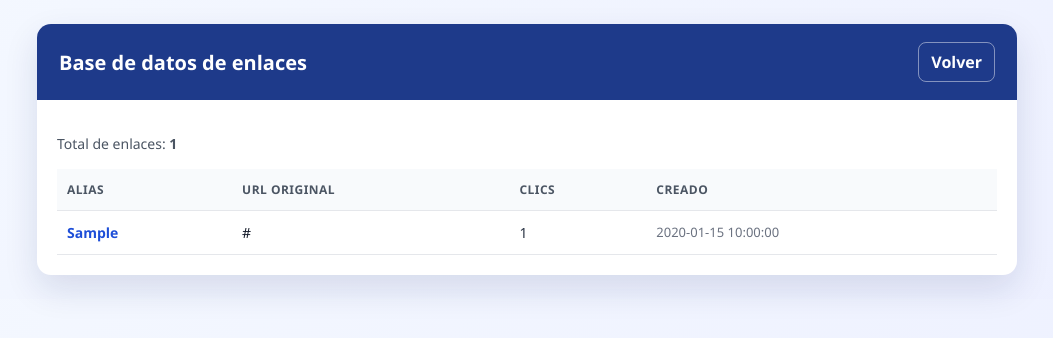
After one commit to TheAgentP4/LinksYQRs, a Flask app: page /db in a window 1280 px wide. The commit adds this page. Shown: the top 338 px of the page, without its empty margins (113-1166 px from the left). Run offline with Flask 3, Linux system fonts and the light colour scheme; tables that the repository leaves empty hold one stand-in row (values such as "Sample post").

Commit message:
feat: Agregar personalización de QR y vista de base de datos

```diff
--- a/app.py
+++ b/app.py
@@ -8,7 +8,9 @@ import os
 import logging
 import re
 from io import BytesIO
-from datetime import datetime
+from datetime import datetime, UTC
+from urllib.parse import quote_plus
+from PIL import Image, ImageDraw
 
 # Configuración
 app = Flask(__name__)
@@ -31,7 +33,7 @@ class Link(db.Model):
     id = db.Column(db.Integer, primary_key=True)
     alias = db.Column(db.String(50), unique=True, nullable=False, index=True)
     url = db.Column(db.String(500), nullable=False)
-    created_at = db.Column(db.DateTime, default=datetime.utcnow)
+    created_at = db.Column(db.DateTime, default=lambda: datetime.now(UTC))
     clicks = db.Column(db.Integer, default=0)
 
     def to_dict(self):
@@ -74,6 +76,70 @@ def sanitizar_alias(alias):
 
     return alias, None
 
+
+def sanitizar_color(color, default="#000000"):
+    """Valida y normaliza colores hex para el QR."""
+    if not color:
+        return default
+    color = color.strip()
+    if not color.startswith("#"):
+        color = f"#{color}"
+    if re.match(r"^#[0-9a-fA-F]{6}$", color):
+        return color.lower()
+    return default
+
+
+def sanitizar_icono(icono):
+    """Limita los tipos de icono permitidos para evitar valores inesperados."""
+    iconos_validos = {"none", "dot", "square", "diamond"}
+    if icono in iconos_validos:
+        return icono
+    return "none"
+
+
+def generar_qr_personalizado(data, fill_color, back_color, icono):
+    """Genera un QR con colores personalizados y un icono simple al centro."""
+    qr = qrcode.QRCode(
+        version=1,
+        error_correction=qrcode.constants.ERROR_CORRECT_H,
+        box_size=10,
+        border=4,
+    )
+    qr.add_data(data)
+    qr.make(fit=True)
+
+    img = qr.make_image(fill_color=fill_color, back_color=back_color).convert("RGB")
+
+    if icono != "none":
+        draw = ImageDraw.Draw(img)
+        w, h = img.size
+        size = int(min(w, h) * 0.18)
+        left = (w - size) // 2
+        top = (h - size) // 2
+        right = left + size
+        bottom = top + size
+
+        # Fondo blanco para mejorar legibilidad del icono sin romper el QR.
+        pad = 8
+        draw.rounded_rectangle(
+            [left - pad, top - pad, right + pad, bottom + pad],
+            radius=12,
+            fill="white",
+            outline="white",
+        )
+
+        if icono == "dot":
+            draw.ellipse([left, top, right, bottom], fill=fill_color)
+        elif icono == "square":
+            draw.rectangle([left, top, right, bottom], fill=fill_color)
+        elif icono == "diamond":
+            cx = (left + right) // 2
+            cy = (top + bottom) // 2
+            points = [(cx, top), (right, cy), (cx, bottom), (left, cy)]
+            draw.polygon(points, fill=fill_color)
+
+    return img
+
 # Rutas
 @app.route("/", methods=["GET", "POST"])
 @limiter.limit("30 per minute")
@@ -82,6 +148,9 @@ def home():
     if request.method == "POST":
         opcion = request.form.get("opcion", "").strip()
         url = request.form.get("url", "").strip()
+        fill_color = sanitizar_color(request.form.get("fill_color"), default="#000000")
+        back_color = sanitizar_color(request.form.get("back_color"), default="#ffffff")
+        icono = sanitizar_icono(request.form.get("icono", "none"))
 
         # Validar URL
         es_valida, error = validar_url(url)
@@ -90,9 +159,18 @@ def home():
 
         # SOLO QR
         if opcion == "qr":
-            return render_template("resultado.html",
-                                 short_url=None,
-                                 qr=f"/qr_directo?data={url}")
+            qr_url = (
+                f"/qr_directo?data={quote_plus(url)}"
+                f"&fill={quote_plus(fill_color)}"
+                f"&back={quote_plus(back_color)}"
+                f"&icon={quote_plus(icono)}"
+            )
+            return render_template(
+                "resultado.html",
+                short_url=None,
+                qr=qr_url,
+                qr_options={"fill": fill_color, "back": back_color, "icono": icono},
+            )
 
         # SOLO ACORTAR o AMBAS
         if opcion in ["short", "ambas"]:
@@ -120,14 +198,31 @@ def home():
                                      short_url=short_url,
                                      qr=None)
             else:  # ambas
-                return render_template("resultado.html",
-                                     short_url=short_url,
-                                     qr=f"/qr/{alias_clean}")
+                qr_url = (
+                    f"/qr/{quote_plus(alias_clean)}"
+                    f"?fill={quote_plus(fill_color)}"
+                    f"&back={quote_plus(back_color)}"
+                    f"&icon={quote_plus(icono)}"
+                )
+                return render_template(
+                    "resultado.html",
+                    short_url=short_url,
+                    qr=qr_url,
+                    qr_options={"fill": fill_color, "back": back_color, "icono": icono},
+                )
 
         return render_template("index.html",
                              error="Opción no válida"), 400
 
     return render_template("index.html")
+
+
+@app.route("/db")
+@limiter.limit("30 per minute")
+def ver_db():
+    """Vista simple para inspeccionar enlaces guardados."""
+    links = Link.query.order_by(Link.created_at.desc()).all()
+    return render_template("db.html", links=links)
 
 @app.route("/<alias>")
 @limiter.limit("1000 per hour")
@@ -156,7 +251,10 @@ def qr_alias(alias):
         return jsonify({"error": "Alias no encontrado"}), 404
 
     short_url = request.host_url + alias
-    img = qrcode.make(short_url)
+    fill_color = sanitizar_color(request.args.get("fill"), default="#000000")
+    back_color = sanitizar_color(request.args.get("back"), default="#ffffff")
+    icono = sanitizar_icono(request.args.get("icon", "none"))
+    img = generar_qr_personalizado(short_url, fill_color, back_color, icono)
 
     buffer = BytesIO()
     img.save(buffer, format="PNG")
@@ -177,7 +275,10 @@ def qr_directo():
     if not es_valida:
         return jsonify({"error": error}), 400
 
-    img = qrcode.make(data)
+    fill_color = sanitizar_color(request.args.get("fill"), default="#000000")
+    back_color = sanitizar_color(request.args.get("back"), default="#ffffff")
+    icono = sanitizar_icono(request.args.get("icon", "none"))
+    img = generar_qr_personalizado(data, fill_color, back_color, icono)
 
     buffer = BytesIO()
     img.save(buffer, format="PNG")
--- /dev/null
+++ b/templates/db.html
@@ -0,0 +1,154 @@
+<!DOCTYPE html>
+<html lang="es">
+<head>
+    <meta charset="UTF-8">
+    <meta name="viewport" content="width=device-width, initial-scale=1.0">
+    <title>Base de datos - Acortador + QR</title>
+    <style>
+        * { box-sizing: border-box; }
+
+        body {
+            margin: 0;
+            font-family: 'Segoe UI', Tahoma, Geneva, Verdana, sans-serif;
+            background: linear-gradient(135deg, #f4f8ff 0%, #edf0ff 100%);
+            color: #283142;
+            padding: 24px;
+        }
+
+        .wrap {
+            max-width: 980px;
+            margin: 0 auto;
+            background: #fff;
+            border-radius: 14px;
+            box-shadow: 0 14px 34px rgba(17, 36, 90, 0.12);
+            overflow: hidden;
+        }
+
+        .header {
+            display: flex;
+            align-items: center;
+            justify-content: space-between;
+            padding: 18px 22px;
+            background: #1e3a8a;
+            color: #fff;
+        }
+
+        .header h1 {
+            margin: 0;
+            font-size: 20px;
+        }
+
+        .back {
+            color: #fff;
+            text-decoration: none;
+            font-weight: 600;
+            border: 1px solid rgba(255, 255, 255, 0.45);
+            border-radius: 8px;
+            padding: 8px 12px;
+        }
+
+        .content {
+            padding: 20px;
+        }
+
+        .summary {
+            margin-bottom: 16px;
+            color: #4b5563;
+            font-size: 14px;
+        }
+
+        table {
+            width: 100%;
+            border-collapse: collapse;
+            font-size: 14px;
+        }
+
+        th, td {
+            text-align: left;
+            padding: 12px 10px;
+            border-bottom: 1px solid #e5e7eb;
+            vertical-align: top;
+        }
+
+        th {
+            color: #4b5563;
+            font-size: 12px;
+            text-transform: uppercase;
+            letter-spacing: 0.04em;
+            background: #f8fafc;
+        }
+
+        .alias {
+            font-weight: 700;
+            color: #1d4ed8;
+        }
+
+        .url {
+            word-break: break-all;
+            color: #111827;
+        }
+
+        .muted {
+            color: #6b7280;
+            font-size: 13px;
+        }
+
+        @media (max-width: 720px) {
+            body { padding: 10px; }
+            .header { flex-direction: column; gap: 10px; align-items: flex-start; }
+            table, thead, tbody, th, td, tr { display: block; }
+            thead { display: none; }
+            tr {
+                border-bottom: 1px solid #e5e7eb;
+                padding: 10px 0;
+            }
+            td {
+                border: 0;
+                padding: 6px 0;
+            }
+            td::before {
+                content: attr(data-label) ': ';
+                color: #6b7280;
+                font-weight: 600;
+            }
+        }
+    </style>
+</head>
+<body>
+    <div class="wrap">
+        <div class="header">
+            <h1>Base de datos de enlaces</h1>
+            <a href="/" class="back">Volver</a>
+        </div>
+
+        <div class="content">
+            <p class="summary">Total de enlaces: <strong>{{ links|length }}</strong></p>
+
+            {% if links %}
+            <table>
+                <thead>
+                    <tr>
+                        <th>Alias</th>
+                        <th>URL original</th>
+                        <th>Clics</th>
+                        <th>Creado</th>
+                    </tr>
+                </thead>
+                <tbody>
+                    {% for link in links %}
+                    <tr>
+                        <td data-label="Alias" class="alias">{{ link.alias }}</td>
+                        <td data-label="URL" class="url">{{ link.url }}</td>
+                        <td data-label="Clics">{{ link.clicks }}</td>
+                        <td data-label="Creado" class="muted">{{ link.created_at }}</td>
+                    </tr>
+                    {% endfor %}
+                </tbody>
+            </table>
+            {% else %}
+            <p class="muted">No hay registros todavía.</p>
+            {% endif %}
+        </div>
+    </div>
+</body>
+</html>
```
Also changed, not shown: templates/index.html (+60 -0 lines), templates/resultado.html (+15 -0 lines), test_app.py (+22 -2 lines).
